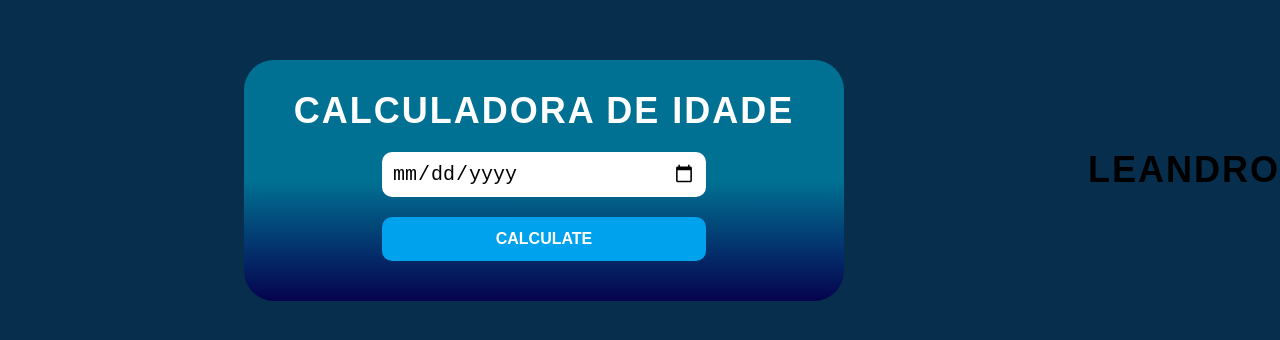
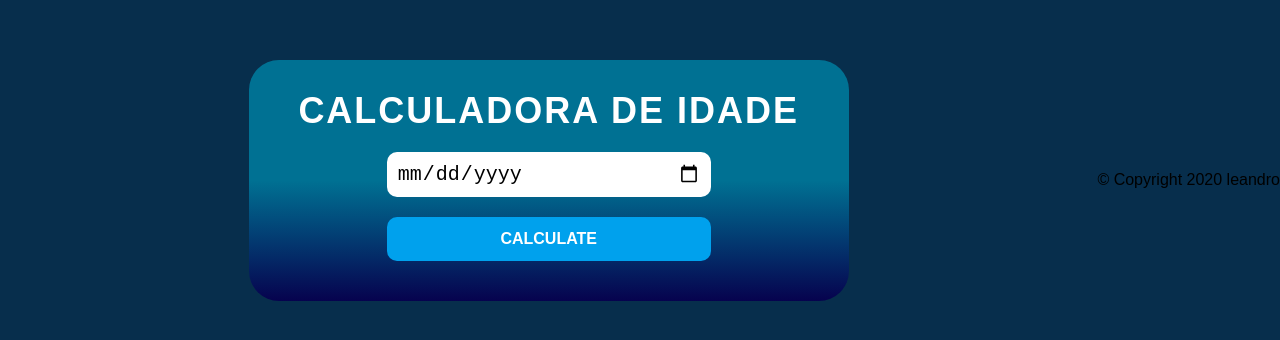
Before and after one commit to woppedwoke/ageclaculator, a plain HTML site: page index.html in a window 1280 px wide. Shown: the part 220-560 px from the top of the page. Drawn offline with Linux system fonts and the light colour scheme.

Commit message:
Update index.html

```diff
--- a/index.html
+++ b/index.html
@@ -16,7 +16,7 @@
 </div>
 
 
-      <h1>Leandro<h1>
+      <p>&copy; Copyright 2020 leandro</p>
 
 <script type="text/javascript" src="script.js"></script>
 </body>
```
